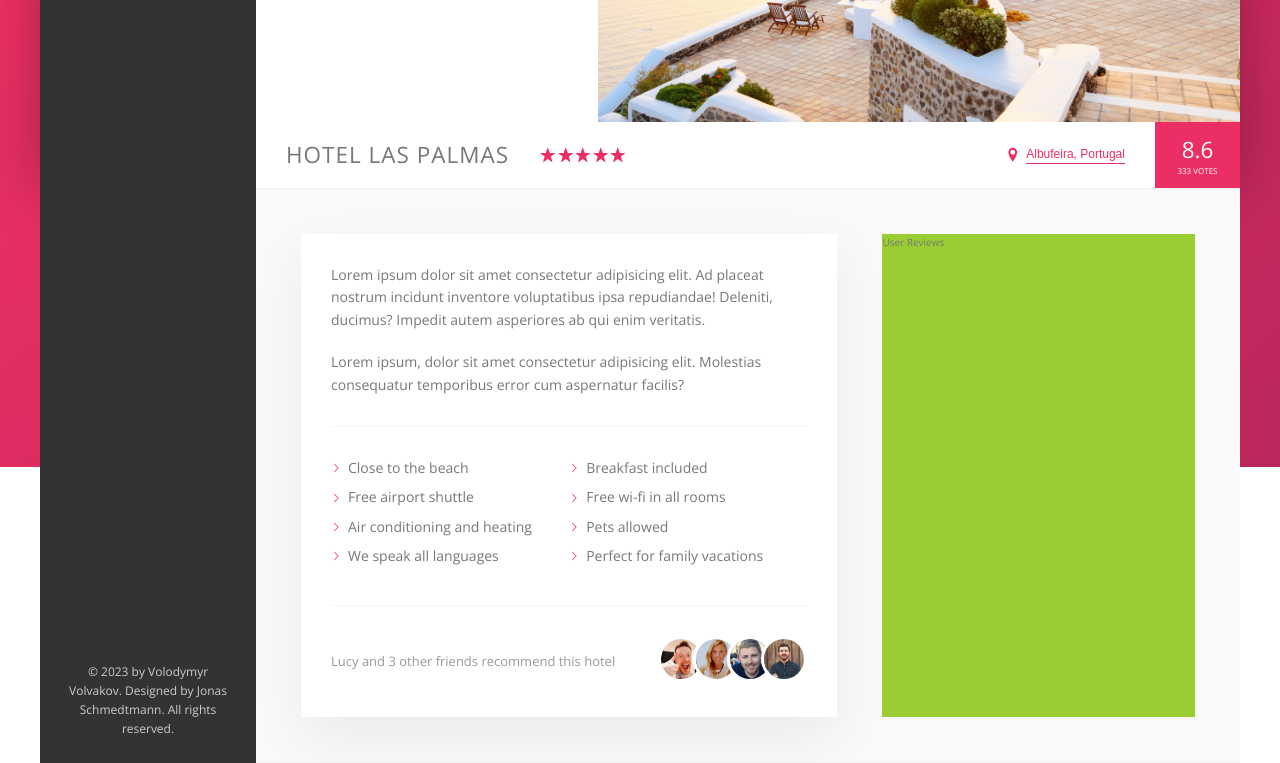
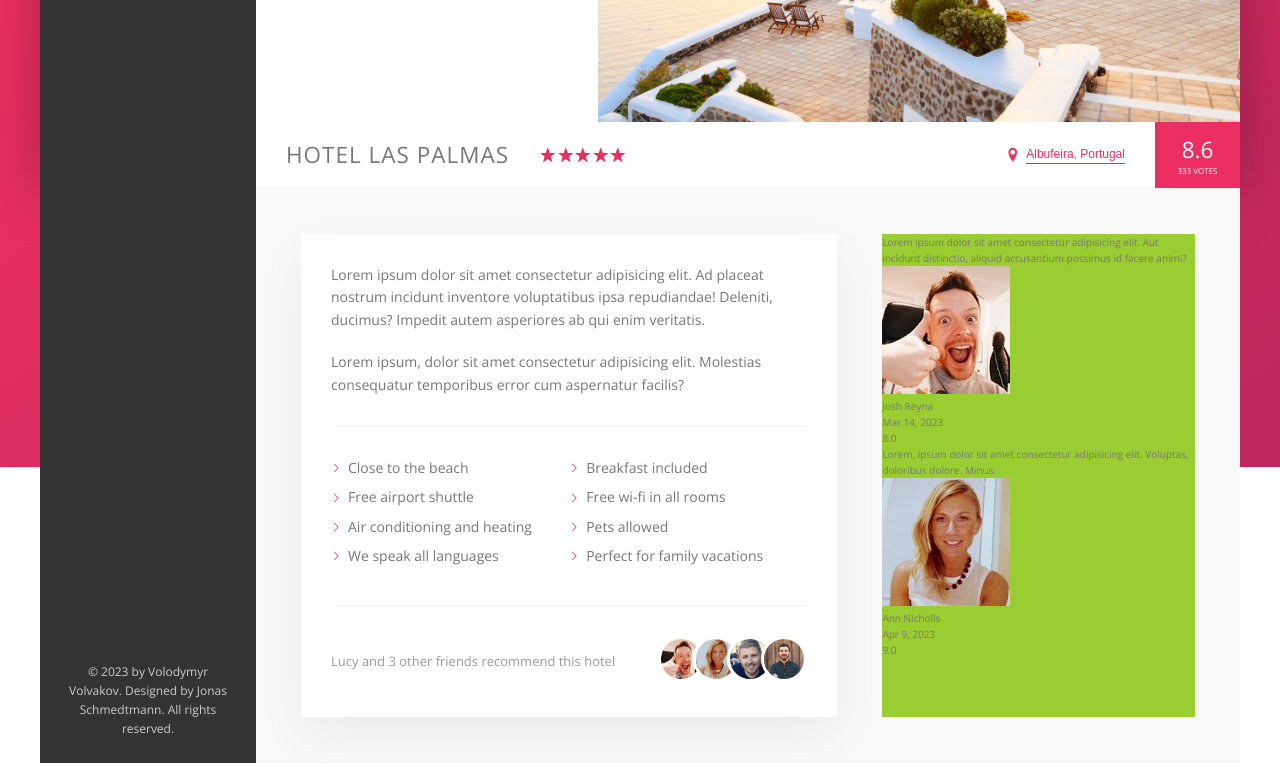
Before and after one commit to VladimirVolvakov/booking-app, a website: page index.html in a window 1280 px wide. Shown: the part 413-1176 px from the top of the page. Drawn offline with nearby package versions, Linux system fonts and the light colour scheme.

Commit message:
feat: add markup for main.user-reviews

```diff
--- a/index.html
+++ b/index.html
@@ -175,14 +175,68 @@
                   Lucy and 3 other friends recommend this hotel
                 </p>
                 <div class="recommend__friends">
-                  <img src="img/user-1.jpg" alt="Photo of Friend 1" class="recommend__photo">
-                  <img src="img/user-2.jpg" alt="Photo of Friend 2" class="recommend__photo">
-                  <img src="img/user-3.jpg" alt="Photo of Friend 3" class="recommend__photo">
-                  <img src="img/user-4.jpg" alt="Photo of Friend 4" class="recommend__photo">
+                  <img
+                    src="img/user-1.jpg"
+                    alt="Photo of Friend 1"
+                    class="recommend__photo"
+                  />
+                  <img
+                    src="img/user-2.jpg"
+                    alt="Photo of Friend 2"
+                    class="recommend__photo"
+                  />
+                  <img
+                    src="img/user-3.jpg"
+                    alt="Photo of Friend 3"
+                    class="recommend__photo"
+                  />
+                  <img
+                    src="img/user-4.jpg"
+                    alt="Photo of Friend 4"
+                    class="recommend__photo"
+                  />
                 </div>
               </div>
             </div>
-            <div class="user-reviews">User Reviews</div>
+            <div class="user-reviews">
+              <figure class="review">
+                <blockquote class="review__text">
+                  Lorem ipsum dolor sit amet consectetur adipisicing elit. Aut
+                  incidunt distinctio, aliquid accusantium possimus id facere
+                  animi?
+                </blockquote>
+                <figcaption class="review__user">
+                  <img
+                    src="img/user-1.jpg"
+                    alt="User's photo"
+                    class="review__photo"
+                  />
+                  <div class="review__user-container">
+                    <p class="review__user-name">Josh Reyna</p>
+                    <p class="review__user-date">Mar 14, 2023</p>
+                  </div>
+                  <div class="review__rating">8.0</div>
+                </figcaption>
+              </figure>
+              <figure class="review">
+                <blockquote class="review__text">
+                  Lorem, ipsum dolor sit amet consectetur adipisicing elit.
+                  Voluptas, doloribus dolore. Minus.
+                </blockquote>
+                <figcaption class="review__user">
+                  <img
+                    src="img/user-2.jpg"
+                    alt="User's photo"
+                    class="review__photo"
+                  />
+                  <div class="review__user-container">
+                    <p class="review__user-name">Ann Nicholls</p>
+                    <p class="review__user-date">Apr 9, 2023</p>
+                  </div>
+                  <div class="review__rating">9.0</div>
+                </figcaption>
+              </figure>
+            </div>
           </div>
         </main>
       </div>
```
